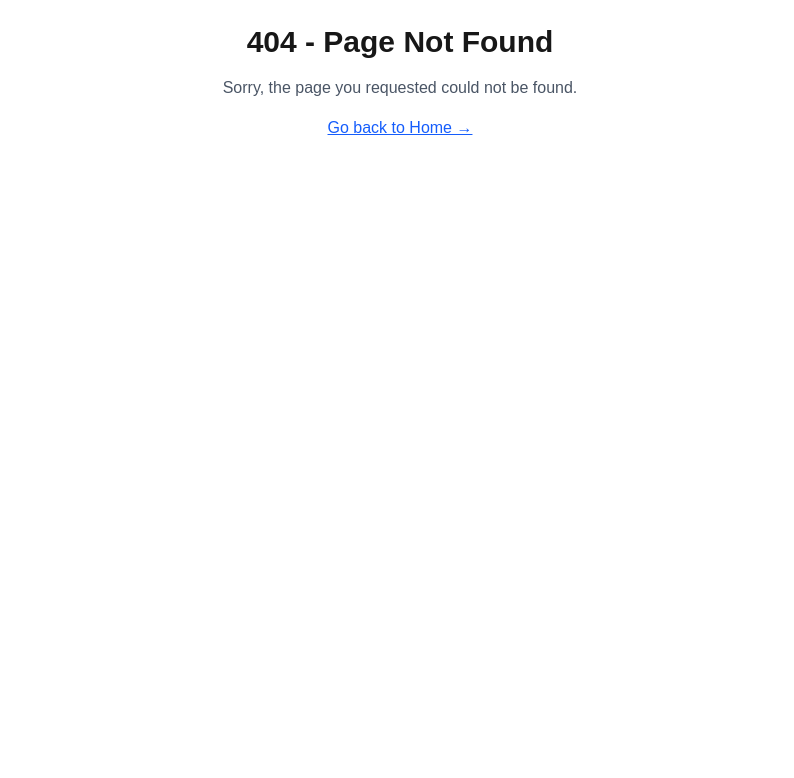
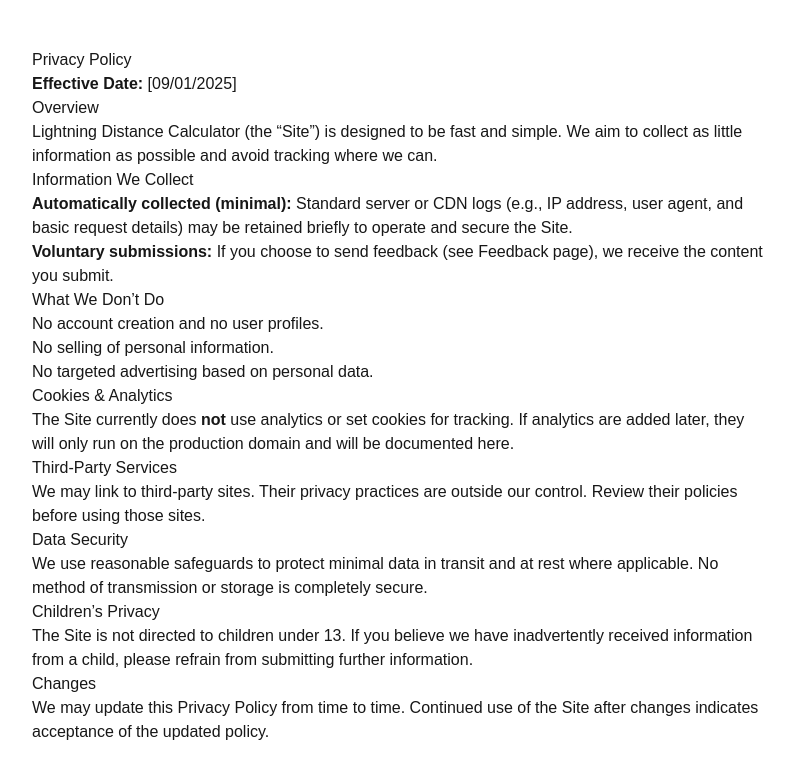
Before and after one commit to CG-App/lightningdistancecalculator, a Next.js app: page /privacy in a window 1280 px wide. Before the commit this address had no page. Shown: the top 778 px of the page, without its empty margins (240-1034 px from the left). Built offline with nearby package versions, Linux system fonts and the light colour scheme.

Commit message:
feat: add Privacy Policy, FAQs, and Feedback pages

```diff
--- /dev/null
+++ b/app/faqs/page.tsx
@@ -0,0 +1,39 @@
+import type { Metadata } from "next";
+
+export const metadata: Metadata = {
+  title: "FAQs",
+  description: "Frequently Asked Questions about the Lightning Distance Calculator.",
+};
+
+export default function FaqsPage() {
+  return (
+    <main className="mx-auto max-w-3xl px-4 py-12 prose prose-zinc dark:prose-invert">
+      <h1>Frequently Asked Questions</h1>
+
+      <h2>How does the calculator estimate distance?</h2>
+      <p>
+        It uses the time delay between seeing lightning and hearing thunder. Sound travels much slower than light; multiplying the delay by the speed of sound gives an approximate distance.
+      </p>
+
+      <h2>How accurate is it?</h2>
+      <p>
+        It’s an estimate. Temperature, wind, terrain, and echo can affect the time you hear thunder. Treat results as rough guidance only—never as safety advice.
+      </p>
+
+      <h2>Which units can I use?</h2>
+      <p>
+        The tool supports both metric and imperial. You can switch units in the interface.
+      </p>
+
+      <h2>Can I rely on this for safety decisions?</h2>
+      <p>
+        No. The calculator is for informational and educational use only. Always follow weather authority guidance and exercise caution during storms.
+      </p>
+
+      <h2>Why don’t I hear thunder sometimes?</h2>
+      <p>
+        Thunder may be too distant, masked by wind or other noise, or dissipated by terrain. If you see lightning, assume storms are close enough to be hazardous.
+      </p>
+    </main>
+  );
+}
--- /dev/null
+++ b/app/feedback/page.tsx
@@ -0,0 +1,41 @@
+import type { Metadata } from "next";
+
+export const metadata: Metadata = {
+  title: "Feedback",
+  description: "Share feedback about the Lightning Distance Calculator.",
+};
+
+const MAILTO = "hello@lightningdistancecalculator.com";
+
+export default function FeedbackPage() {
+  return (
+    <main className="mx-auto max-w-3xl px-4 py-12 prose prose-zinc dark:prose-invert">
+      <h1>Feedback</h1>
+      <p>
+        Have an idea, bug report, or suggestion? We’d love to hear it. For now, use the quick link below to open your email client with a prefilled subject line.
+      </p>
+
+      <p>
+        <a
+          className="inline-block no-underline rounded-lg px-4 py-2 border border-zinc-300 hover:bg-zinc-50 dark:border-zinc-700 dark:hover:bg-zinc-800"
+          href={`mailto:${MAILTO}?subject=${encodeURIComponent("Lightning Distance Calculator Feedback")}`}
+        >
+          Send Feedback
+        </a>
+      </p>
+
+      <h2>What’s Helpful To Include</h2>
+      <ul>
+        <li>What you were trying to do and what happened</li>
+        <li>Your device and browser (e.g., iPhone + Safari, Windows + Edge)</li>
+        <li>Steps to reproduce, if it’s a bug</li>
+        <li>Screenshots (if relevant)</li>
+      </ul>
+
+      <h2>Privacy Note</h2>
+      <p>
+        Feedback sent via email will include whatever you type. Don’t include sensitive personal information. See the Privacy Policy for details on what we collect (minimally) and why.
+      </p>
+    </main>
+  );
+}
--- /dev/null
+++ b/app/privacy/page.tsx
@@ -0,0 +1,63 @@
+import type { Metadata } from "next";
+
+export const metadata: Metadata = {
+  title: "Privacy Policy",
+  description:
+    "Privacy Policy for Lightning Distance Calculator. Learn what we (don’t) collect and how your data is handled.",
+};
+
+export default function PrivacyPage() {
+  return (
+    <main className="mx-auto max-w-3xl px-4 py-12 prose prose-zinc dark:prose-invert">
+      <h1>Privacy Policy</h1>
+      <p><strong>Effective Date:</strong> [09/01/2025]</p>
+
+      <h2>Overview</h2>
+      <p>
+        Lightning Distance Calculator (the “Site”) is designed to be fast and simple. We aim to collect as little information as possible and avoid tracking where we can.
+      </p>
+
+      <h2>Information We Collect</h2>
+      <ul>
+        <li>
+          <strong>Automatically collected (minimal):</strong> Standard server or CDN logs (e.g., IP address, user agent, and basic request details) may be retained briefly to operate and secure the Site.
+        </li>
+        <li>
+          <strong>Voluntary submissions:</strong> If you choose to send feedback (see Feedback page), we receive the content you submit.
+        </li>
+      </ul>
+
+      <h2>What We Don’t Do</h2>
+      <ul>
+        <li>No account creation and no user profiles.</li>
+        <li>No selling of personal information.</li>
+        <li>No targeted advertising based on personal data.</li>
+      </ul>
+
+      <h2>Cookies &amp; Analytics</h2>
+      <p>
+        The Site currently does <strong>not</strong> use analytics or set cookies for tracking. If analytics are added later, they will only run on the production domain and will be documented here.
+      </p>
+
+      <h2>Third-Party Services</h2>
+      <p>
+        We may link to third-party sites. Their privacy practices are outside our control. Review their policies before using those sites.
+      </p>
+
+      <h2>Data Security</h2>
+      <p>
+        We use reasonable safeguards to protect minimal data in transit and at rest where applicable. No method of transmission or storage is completely secure.
+      </p>
+
+      <h2>Children’s Privacy</h2>
+      <p>
+        The Site is not directed to children under 13. If you believe we have inadvertently received information from a child, please refrain from submitting further information.
+      </p>
+
+      <h2>Changes</h2>
+      <p>
+        We may update this Privacy Policy from time to time. Continued use of the Site after changes indicates acceptance of the updated policy.
+      </p>
+    </main>
+  );
+}
```
